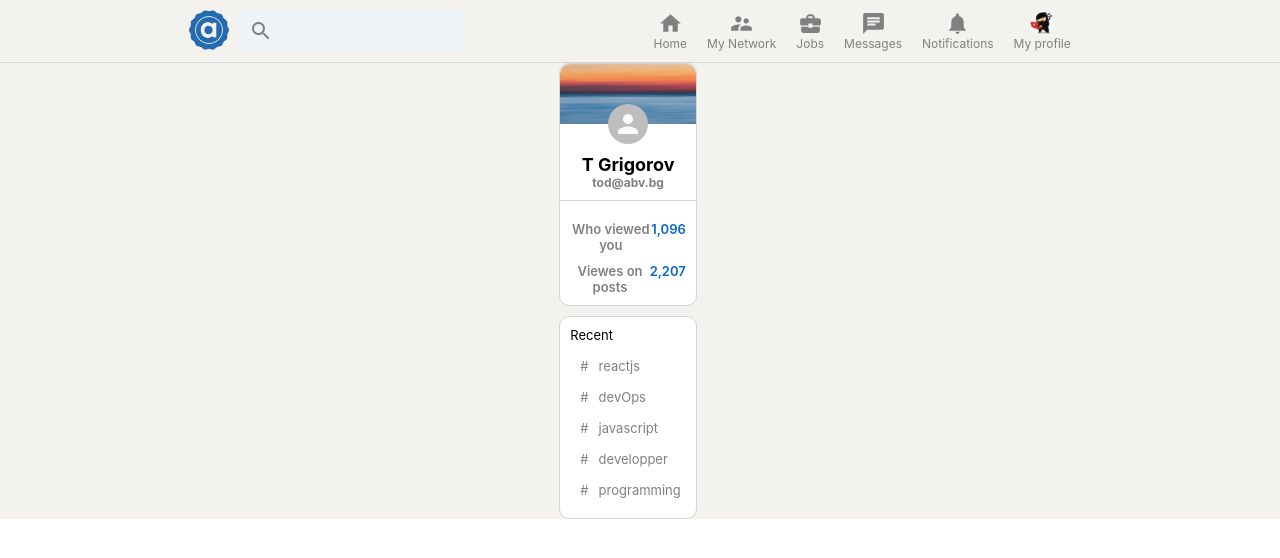
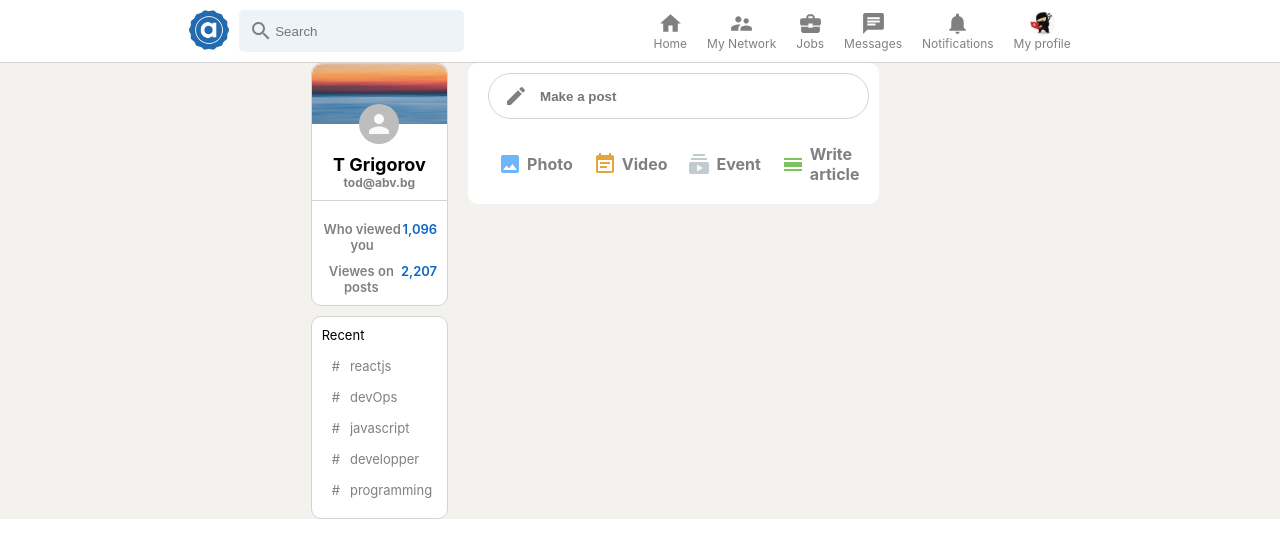
Before and after one commit to todor-grigorov/social-network-cra, a React (Create React App) app: page / in a window 1280 px wide. Shown: the top 558 px of the page. Built offline with nearby package versions, Linux system fonts and the light colour scheme.

Commit message:
Added Feed Input Component for starting a post

```diff
--- a/src/components/Feed.js
+++ b/src/components/Feed.js
@@ -1,10 +1,30 @@
 import React from 'react';
 import '../css/Feed.css';
+import CreateIcon from '@material-ui/icons/Create';
+import ImageIcon from '@material-ui/icons/Image';
+import EventNoteIcon from '@material-ui/icons/EventNote';
+import SubscriptionsIcon from '@material-ui/icons/Subscriptions';
+import CalendarViewDayIcon from '@material-ui/icons/CalendarViewDay';
+import InputOption from './InputOption';
 
 function Feed() {
     return (
         <div className="feed">
-
+            <div className="feed__inputContainer">
+                <div className="feed__input">
+                    <CreateIcon />
+                    <form action="">
+                        <input type="text" placeholder="Make a post" />
+                        <button type="submit">Send</button>
+                    </form>
+                </div>
+                <div className="feed__inputOptions">
+                    <InputOption Icon={ImageIcon} title="Photo" color="#70b5f9" />
+                    <InputOption Icon={EventNoteIcon} title="Video" color="#e7a33e" />
+                    <InputOption Icon={SubscriptionsIcon} title="Event" color="#c0cbcd" />
+                    <InputOption Icon={CalendarViewDayIcon} title="Write article" color="#7fc15e" />
+                </div>
+            </div>
         </div>
     )
 }
--- /dev/null
+++ b/src/components/InputOption.js
@@ -0,0 +1,13 @@
+import React from 'react'
+import '../css/InputOption.css';
+
+const InputOption = ({ Icon, title, color }) => {
+    return (
+        <div className="inputOption">
+            <Icon style={{ color: color }} />
+            <h4>{title}</h4>
+        </div>
+    )
+}
+
+export default InputOption
--- a/src/components/Navigation/Navigation.js
+++ b/src/components/Navigation/Navigation.js
@@ -33,7 +33,7 @@ const Navigation = (props) => {
                 <img src={logo} alt="logo" style={{ maxWidth: "7em" }} />
                 <div className="nav__search">
                     <SearchIcon />
-                    <input type="text" />
+                    <input type="text" placeholder="Search" />
                 </div>
             </div>
             <div className="nav__right">
--- a/src/css/Feed.css
+++ b/src/css/Feed.css
@@ -0,0 +1,42 @@
+.feed {
+    flex: 0.6;
+    margin: 0 20px;
+}
+
+.feed__inputContainer {
+    margin-bottom: 20px;
+    padding: 10px;
+    padding-left: 20px;
+    border-radius: 10px;
+    background-color: #fff;
+}
+
+.feed__input {
+    display: flex;
+    padding: 10px;
+    padding-left: 15px;
+    color: gray;
+    border: 1px solid lightgrey;
+    border-radius: 30px;
+}
+
+.feed__input > form {
+    display: flex;
+    width: 100%;
+}
+
+.feed__input > form > input {
+    border: none;
+    flex: 1;
+    margin-left: 10px;outline-width: 0;
+    font-weight: 600;
+}
+
+.feed__input > form > button {
+    display: none;
+}
+
+.feed__inputOptions {
+    display: flex;
+    justify-content: space-between;
+}
--- /dev/null
+++ b/src/css/InputOption.css
@@ -0,0 +1,17 @@
+.inputOption {
+    display: flex;
+    align-items: center;
+    margin-top: 15px;
+    color: gray;
+    padding: 10px;
+    cursor: pointer;
+}
+
+.inputOption:hover {
+    background-color: whitesmoke;
+    border-radius: 10px;
+}
+
+.inputOption > h4 {
+    margin-left: 5px;
+}
--- a/src/css/Navigation.css
+++ b/src/css/Navigation.css
@@ -10,6 +10,7 @@
     margin: auto;
     /* min-height: 10%;
     max-height: 10%; */
+    background-color: white;
     padding: 10px 0;
     display: flex;
     align-items: center;
```
